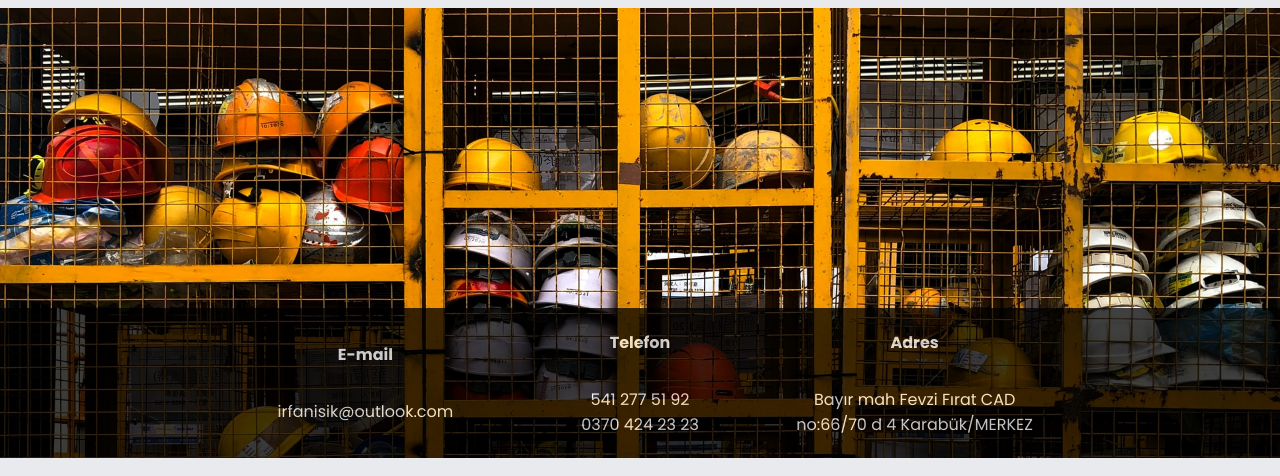
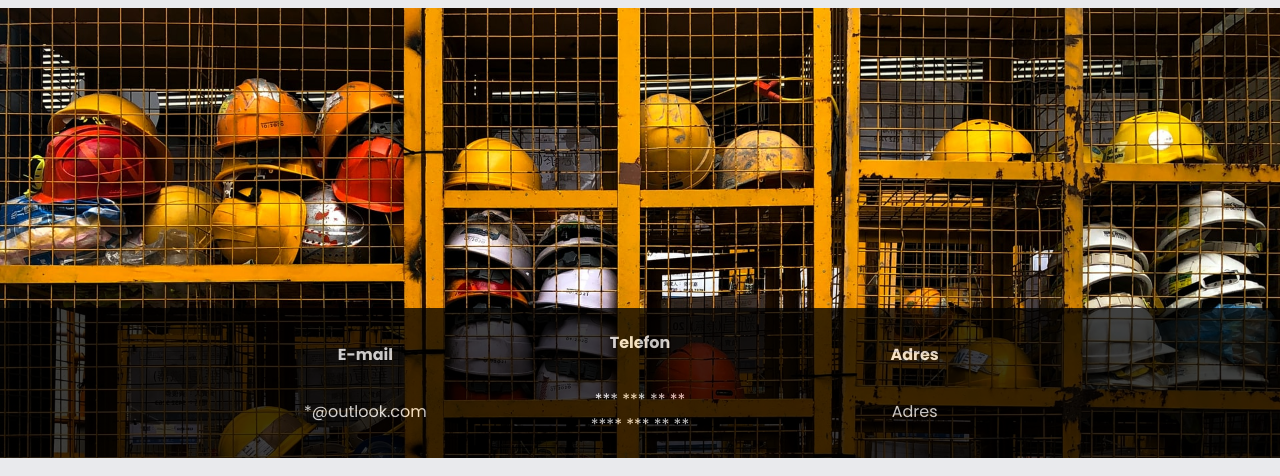
Before and after one commit to elifgizemzedef/html_template, a plain HTML site: page index.html in a window 1280 px wide. Shown: the part 137-613 px from the top of the page. Drawn offline with Linux system fonts and the light colour scheme.

Commit message:
Personel informations deleted

```diff
--- a/index.html
+++ b/index.html
@@ -36,23 +36,23 @@
           <li>
             <p><b> E-mail</b></p>
             <p>
-              <a id="link" href="mailto:irfanisik@outlook.com">
-                irfanisik@outlook.com
+              <a id="link" href="mailto:">
+                *@outlook.com
               </a>
             </p>
           </li>
           <li>
             <p><b>Telefon</b></p>
             <p>
-              <a id="link" href="tel://+905412775192">541 277 51 92</a>
-              <a id="link" href="tel://+903704242323">0370 424 23 23</a>
+              <a id="link" href="tel://+90">*** *** ** **</a>
+              <a id="link" href="tel://+9">**** *** ** **</a>
             </p>
           </li>
           <li>
             <p><b>Adres</b></p>
             <p>
               <a id="link" href="">
-                Bayır mah Fevzi Fırat CAD no:66/70 d 4 Karabük/MERKEZ</a
+                Adres</a
               >
             </p>
           </li>
```
